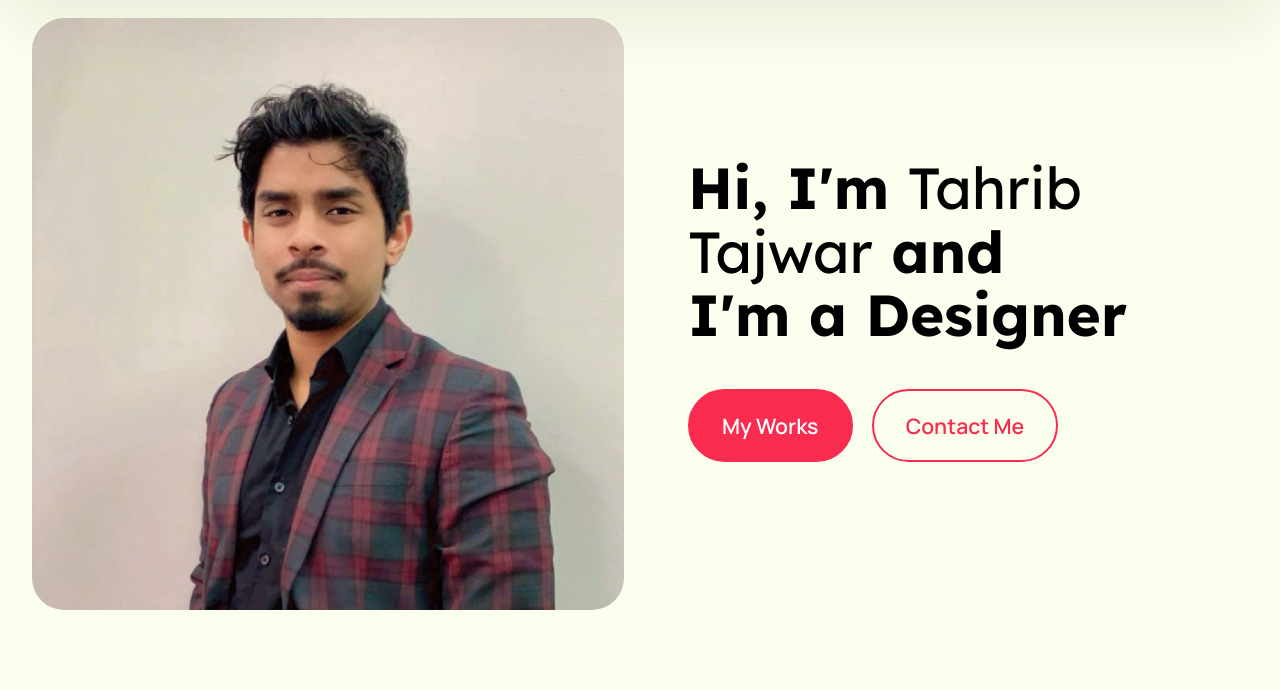
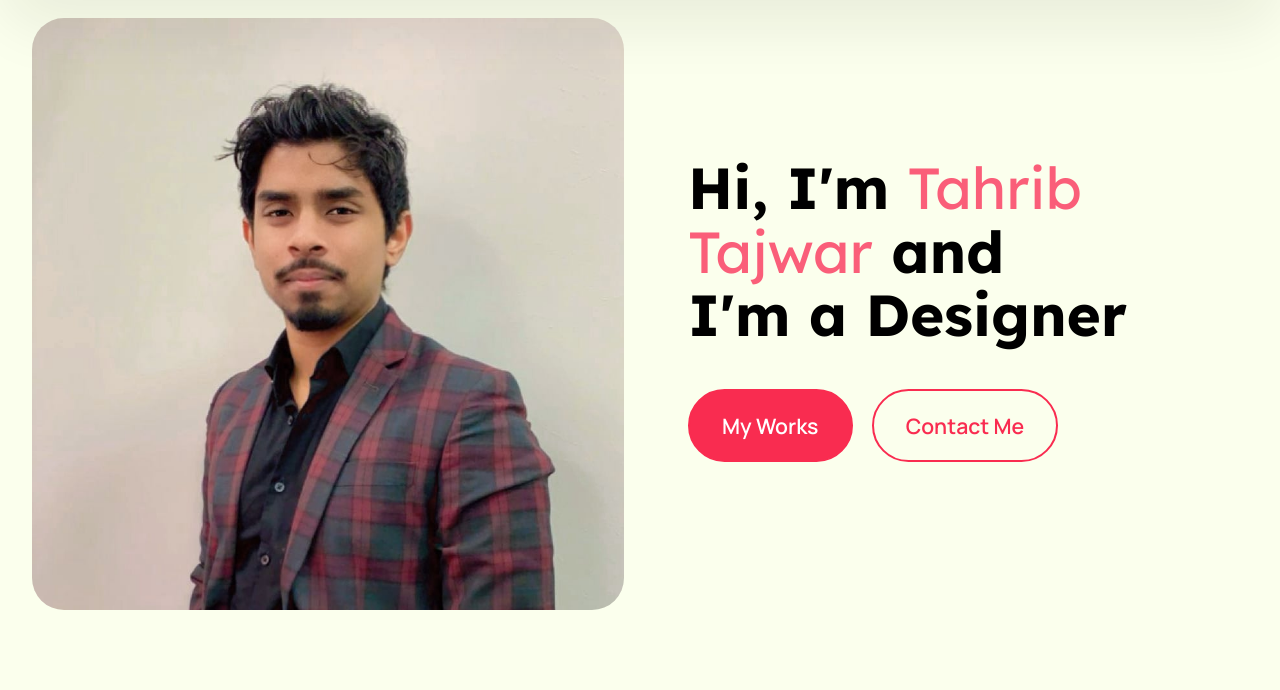
Before and after one commit to Tahrib/Portfolio, a plain HTML site: page index.html in a window 1280 px wide. Shown: the part 110-800 px from the top of the page. Drawn offline with Linux system fonts and the light colour scheme; files whose address does not match are found by name; a web font is replaced by a local one.

Commit message:
Update index.html

```diff
--- a/index.html
+++ b/index.html
@@ -98,7 +98,7 @@
 			<div class="col-12 col-md-12 col-lg">
 				<div class="text-wrapper align-left">
 					<h1 class="mbr-section-title mbr-fonts-style mb-4 display-1">
-						<strong>Hi, I'm <b><span style="color:0xfa5e79">Tahrib Tajwar</span></b>&nbsp;and <br>I'm a Designer</strong></h1>
+						<strong>Hi, I'm <b><span style="color:#fa5e79">Tahrib Tajwar</span></b>&nbsp;and <br>I'm a Designer</strong></h1>
 
 					<div class="mbr-section-btn mt-3"><a class="btn btn-lg btn-primary display-7" href="index.html#gallery04-4">My Works</a> <a class="btn btn-lg btn-primary-outline display-7" href="mailto:tajwartahrib@gmail.com">Contact Me</a></div>
 				</div>
```
